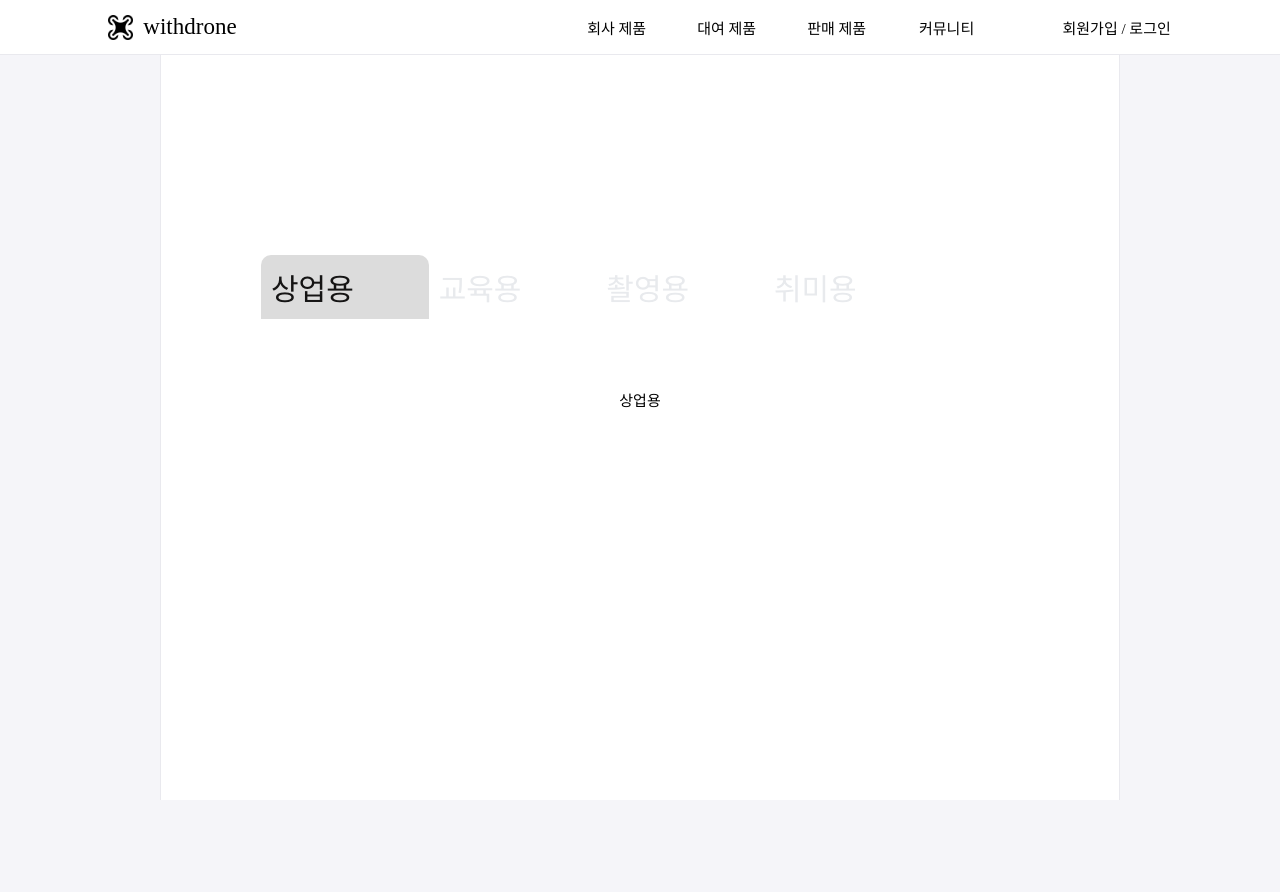
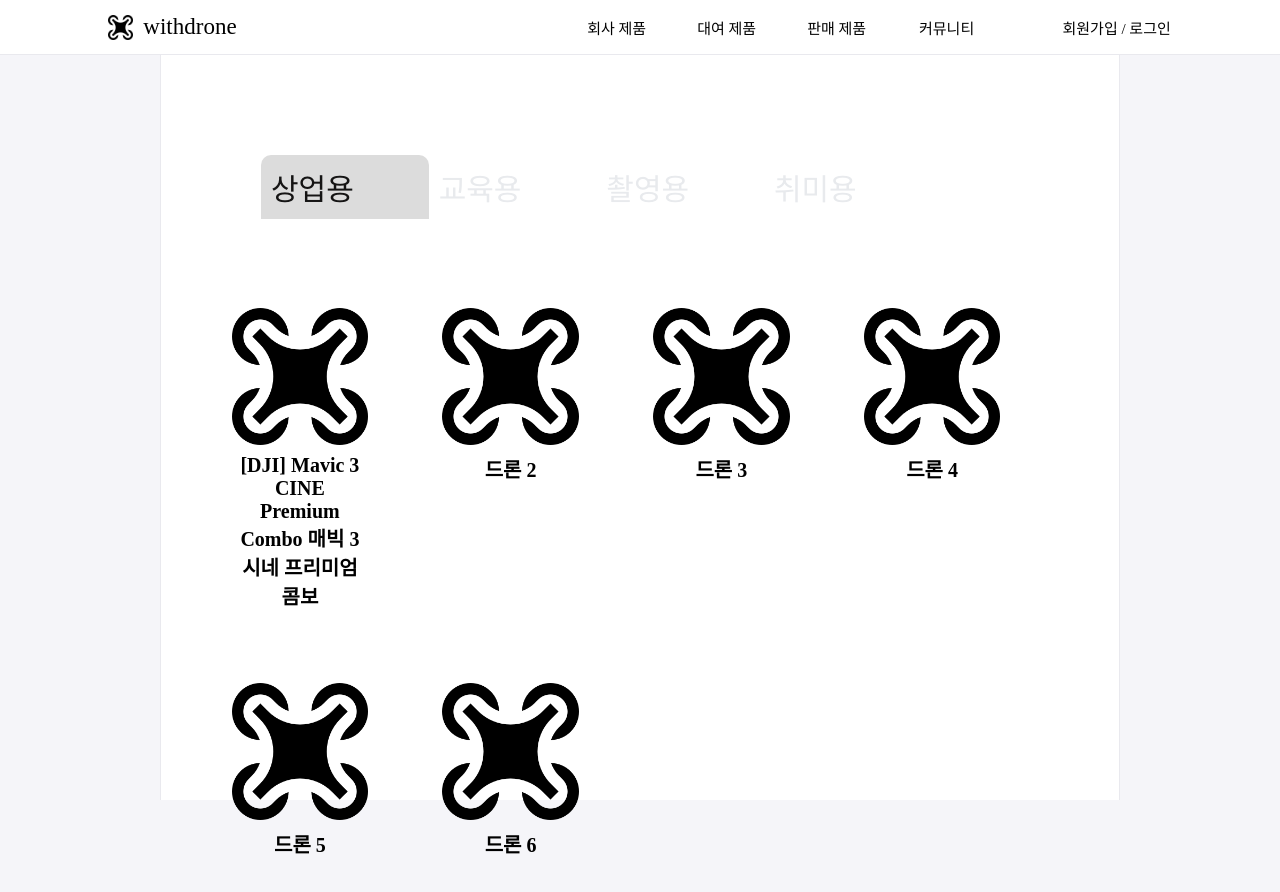
Before and after one commit to EasyWebP/WithDrone, a React (Create React App) app in the folder WithDrone_1/withdrone/: page /sell in a window 1280 px wide. Shown: the top 892 px of the page. Built offline with nearby package versions, Linux system fonts and the light colour scheme; a web font is replaced by a local one.

Commit message:
chore: 판매 페이지 뼈대 작업

```diff
--- a/WithDrone_1/withdrone/src/pages/sell/commercial.tsx
+++ b/WithDrone_1/withdrone/src/pages/sell/commercial.tsx
@@ -1,56 +1,86 @@
 import React from "react";
 import styled from "styled-components";
 
-const Container = styled.div`
-  display: flex;
-  flex-direction: column;
-  align-items: center;
-  /* border: 1px black solid; */
-  width: 20%;
-
-  margin: 3% 1%;
-  padding: 1%;
-
-  box-shadow: -1px 6px 10px 0 rgba(80, 80, 80, 0.473);
+const Containers = styled.div`
+  width: 100%;
+  height: 100%;
 `;
 
-const ImgBox = styled.figure`
+const ProductContainer = styled.div`
+  display: flex;
+  flex-direction: row;
+  flex-wrap: wrap;
   width: 100%;
 
-  img {
-    width: 100%;
-    height: 100%;
-    object-fit: contain;
+  .product {
+    width: 15%;
+    height: 15%;
+    margin-top: 2%;
+    margin-bottom: 5%;
+    margin-left: 7%;
+    /* border: 1px solid black; */
+  }
+  .product_img_div {
+    text-align: center;
+  }
+  .product_img {
+    max-width: 95%;
+    max-height: 100%;
+  }
+  .product_title {
+    font-size: 2rem;
+    font-weight: 600;
+    margin: 4%;
   }
 `;
+export default function Commercial() {
+  return (
+    <Containers>
+      <ProductContainer>
+        <div className="product">
+          <div className="product_img_div">
+            <img src={require("../../img/drone.png")} className="product_img" />
+          </div>
+          <p className="product_title">
+            [DJI] Mavic 3 CINE Premium Combo 매빅 3 시네 프리미엄 콤보
+          </p>
+        </div>
 
-const CardInfo = styled.div`
-  width: 100%;
-  padding-left: 20%;
+        <div className="product">
+          <div className="product_img_div">
+            <img src={require("../../img/drone.png")} className="product_img" />
+          </div>
+          <p className="product_title">드론 2</p>
+        </div>
 
-  display: flex;
-  flex-direction: column;
-  justify-content: flex-start;
-  align-items: flex-start;
+        <div className="product">
+          <div className="product_img_div">
+            <img src={require("../../img/drone.png")} className="product_img" />
+          </div>
+          <p className="product_title">드론 3</p>
+        </div>
 
-  font-size: 1.1em;
-`;
+        <div className="product">
+          <div className="product_img_div">
+            <img src={require("../../img/drone.png")} className="product_img" />
+          </div>
+          <p className="product_title">드론 4</p>
+        </div>
 
-export default function commercial(drone: any) {
-  const { model, kind, company, image, spec } = drone;
+        <div className="product">
+          <div className="product_img_div">
+            <img src={require("../../img/drone.png")} className="product_img" />
+          </div>
+          <p className="product_title">드론 5</p>
+        </div>
 
-  return (
-    <Container>
-      <ImgBox>
-        <img src={image} />
-      </ImgBox>
-      <CardInfo>
-        <span>제조사: {company}</span>
-        <span>종류: {kind}</span>
-        <span>모델명: {model}</span>
-        <span>아키텍쳐: {spec.architecture}</span>
-        <span>메모리: {spec.vram}</span>
-      </CardInfo>
-    </Container>
+        <div className="product">
+          <div className="product_img_div">
+            <img src={require("../../img/drone.png")} className="product_img" />
+          </div>
+          <p className="product_title">드론 6</p>
+        </div>
+      </ProductContainer>
+    </Containers>
   );
 }
--- a/WithDrone_1/withdrone/src/pages/sell/index.tsx
+++ b/WithDrone_1/withdrone/src/pages/sell/index.tsx
@@ -1,7 +1,7 @@
 import { useState } from "react";
 import styled from "styled-components";
 import { useNavigate, useParams } from "react-router-dom";
-import drone from "../../img/drone.png";
+import Commercial from "./Commercial";
 
 const Containers = styled.div`
   width: 100%;
@@ -19,7 +19,7 @@ const TabMenu = styled.ul`
   list-style: none;
   border-radius: 10px 10px 0px 0px;
   margin-bottom: 7rem;
-  margin-top: 200px;
+  margin-top: 100px;
   margin-left: 100px;
 
   .submenu {
@@ -70,7 +70,7 @@ export default function Sell() {
         ))}
       </TabMenu>
       <Desc>
-        {currentTab === 0 && "상업용"}
+        {currentTab === 0 && <Commercial></Commercial>}
         {currentTab === 1 && "교육용"}
         {currentTab === 2 && "촬영용"}
         {currentTab === 3 && "취미용"}
```
